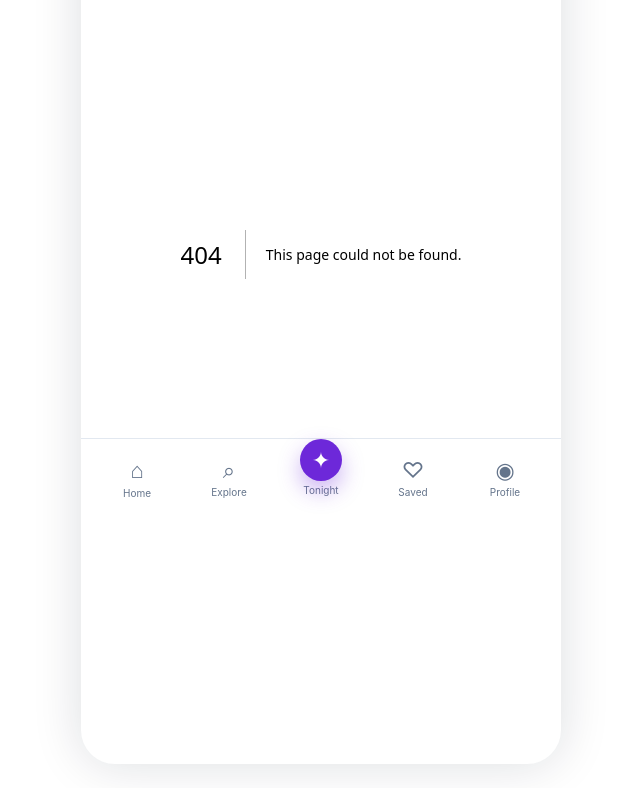
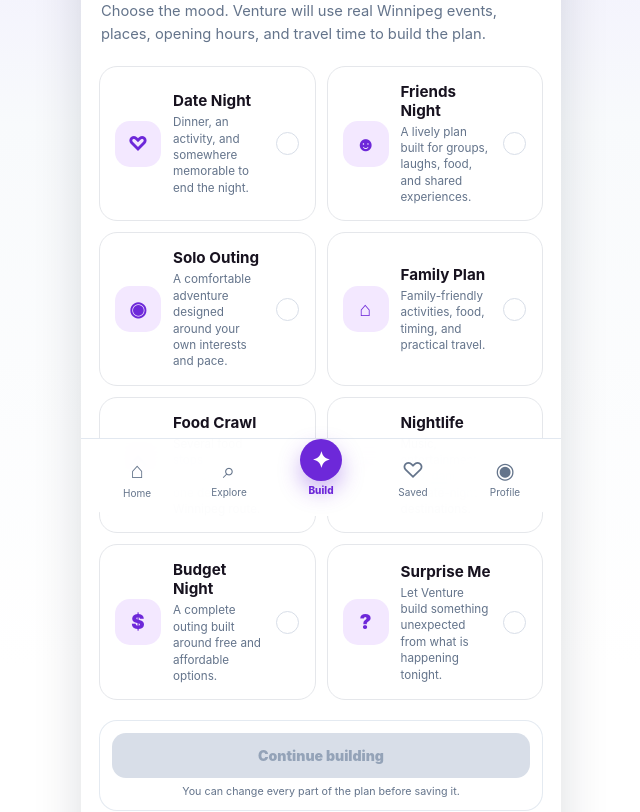
Before and after one commit to Shuwhoop/venture-winnipeg, a Next.js app: page /build-outing in a window 1280 px wide. Before the commit this address had no page. Shown: the part 260-1072 px from the top of the page, without its empty margins (319-959 px from the left). Before the commit the page ends 1048 px from the top, so only its background shows below. Built offline with nearby package versions, Linux system fonts and the light colour scheme.

Commit message:
Add Build an Outing first step

```diff
--- /dev/null
+++ b/app/build-outing/page.tsx
@@ -0,0 +1,248 @@
+"use client";
+
+import {
+  useMemo,
+  useState
+} from "react";
+
+type OutingType = {
+  id: string;
+  icon: string;
+  title: string;
+  description: string;
+};
+
+const outingTypes: OutingType[] = [
+  {
+    id: "date-night",
+    icon: "♡",
+    title: "Date Night",
+    description:
+      "Dinner, an activity, and somewhere memorable to end the night."
+  },
+  {
+    id: "friends-night",
+    icon: "☻",
+    title: "Friends Night",
+    description:
+      "A lively plan built for groups, laughs, food, and shared experiences."
+  },
+  {
+    id: "solo-outing",
+    icon: "◉",
+    title: "Solo Outing",
+    description:
+      "A comfortable adventure designed around your own interests and pace."
+  },
+  {
+    id: "family-plan",
+    icon: "⌂",
+    title: "Family Plan",
+    description:
+      "Family-friendly activities, food, timing, and practical travel."
+  },
+  {
+    id: "food-crawl",
+    icon: "◇",
+    title: "Food Crawl",
+    description:
+      "Several food stops connected into one delicious Winnipeg route."
+  },
+  {
+    id: "nightlife",
+    icon: "✦",
+    title: "Nightlife",
+    description:
+      "Music, entertainment, bars, dancing, and late-night destinations."
+  },
+  {
+    id: "budget-night",
+    icon: "$",
+    title: "Budget Night",
+    description:
+      "A complete outing built around free and affordable options."
+  },
+  {
+    id: "surprise-me",
+    icon: "?",
+    title: "Surprise Me",
+    description:
+      "Let Venture build something unexpected from what is happening tonight."
+  }
+];
+
+export default function BuildOutingPage() {
+  const [
+    selectedType,
+    setSelectedType
+  ] = useState<string | null>(null);
+
+  const [
+    started,
+    setStarted
+  ] = useState(false);
+
+  const selectedOuting =
+    useMemo(
+      () =>
+        outingTypes.find(
+          (outing) =>
+            outing.id === selectedType
+        ) ?? null,
+      [selectedType]
+    );
+
+  function handleSelect(
+    outingId: string
+  ) {
+    setSelectedType(
+      (current) =>
+        current === outingId
+          ? null
+          : outingId
+    );
+
+    setStarted(false);
+  }
+
+  function handleContinue() {
+    if (!selectedOuting) {
+      return;
+    }
+
+    setStarted(true);
+  }
+
+  return (
+    <main className="build-outing-page">
+      <section className="build-outing-hero">
+        <span className="build-outing-eyebrow">
+          VENTURE PLANNER
+        </span>
+
+        <h1>
+          What kind of outing
+          are you feeling?
+        </h1>
+
+        <p>
+          Choose the mood. Venture will
+          use real Winnipeg events,
+          places, opening hours, and
+          travel time to build the plan.
+        </p>
+      </section>
+
+      <section
+        className="outing-type-grid"
+        aria-label="Choose an outing type"
+      >
+        {outingTypes.map(
+          (outing) => {
+            const selected =
+              outing.id ===
+              selectedType;
+
+            return (
+              <button
+                className={`outing-type-card ${
+                  selected
+                    ? "selected"
+                    : ""
+                }`}
+                type="button"
+                key={outing.id}
+                aria-pressed={selected}
+                onClick={() =>
+                  handleSelect(
+                    outing.id
+                  )
+                }
+              >
+                <span
+                  className="outing-type-icon"
+                  aria-hidden="true"
+                >
+                  {outing.icon}
+                </span>
+
+                <span className="outing-type-copy">
+                  <strong>
+                    {outing.title}
+                  </strong>
+
+                  <small>
+                    {outing.description}
+                  </small>
+                </span>
+
+                <span
+                  className="outing-type-check"
+                  aria-hidden="true"
+                >
+                  {selected
+                    ? "✓"
+                    : ""}
+                </span>
+              </button>
+            );
+          }
+        )}
+      </section>
+
+      {selectedOuting ? (
+        <section className="outing-selection-summary">
+          <span>
+            YOUR OUTING
+          </span>
+
+          <strong>
+            {selectedOuting.title}
+          </strong>
+
+          <p>
+            Next, Venture will ask about
+            your interests, budget,
+            timing, neighbourhood, and
+            transportation.
+          </p>
+        </section>
+      ) : null}
+
+      {started &&
+      selectedOuting ? (
+        <section className="outing-next-step">
+          <span aria-hidden="true">
+            ✦
+          </span>
+
+          <div>
+            <strong>
+              {selectedOuting.title} selected
+            </strong>
+
+            <p>
+              The outing setup is ready
+              for the next step.
+            </p>
+          </div>
+        </section>
+      ) : null}
+
+      <div className="build-outing-action">
+        <button
+          type="button"
+          disabled={!selectedOuting}
+          onClick={handleContinue}
+        >
+          Continue building
+        </button>
+
+        <small>
+          You can change every part of
+          the plan before saving it.
+        </small>
+      </div>
+    </main>
+  );
+}
--- a/app/globals.css
+++ b/app/globals.css
@@ -818,4 +818,223 @@ button { cursor: pointer; }
   filter: drop-shadow(
     0 4px 5px rgba(76, 29, 149, 0.35)
   );
+}/* Build an Outing */
+
+.build-outing-page {
+  padding-bottom: 130px;
 }
+
+.build-outing-hero {
+  padding: 12px 2px 20px;
+}
+
+.build-outing-eyebrow {
+  display: inline-block;
+  margin-bottom: 7px;
+  color: #7c3aed;
+  font-size: 0.7rem;
+  font-weight: 900;
+  letter-spacing: 0.12em;
+}
+
+.build-outing-hero h1 {
+  max-width: 420px;
+  margin: 0;
+  color: #17121f;
+  font-size: clamp(2rem, 8vw, 3rem);
+  line-height: 0.98;
+  letter-spacing: -0.05em;
+}
+
+.build-outing-hero p {
+  max-width: 520px;
+  margin: 14px 0 0;
+  color: #64748b;
+  font-size: 0.92rem;
+  line-height: 1.55;
+}
+
+.outing-type-grid {
+  display: grid;
+  grid-template-columns: 1fr;
+  gap: 11px;
+}
+
+.outing-type-card {
+  display: grid;
+  grid-template-columns: 46px 1fr 24px;
+  align-items: center;
+  gap: 12px;
+  width: 100%;
+  padding: 15px;
+  border: 1px solid #e5e7eb;
+  border-radius: 18px;
+  background: #ffffff;
+  text-align: left;
+  cursor: pointer;
+  transition:
+    border-color 160ms ease,
+    box-shadow 160ms ease,
+    transform 160ms ease,
+    background 160ms ease;
+}
+
+.outing-type-card:hover {
+  transform: translateY(-1px);
+  border-color: #c4b5fd;
+}
+
+.outing-type-card.selected {
+  border-color: #7c3aed;
+  background: #faf7ff;
+  box-shadow:
+    0 0 0 3px rgba(124, 58, 237, 0.12);
+}
+
+.outing-type-icon {
+  display: grid;
+  place-items: center;
+  width: 46px;
+  height: 46px;
+  border-radius: 15px;
+  background: #f3e8ff;
+  color: #6d28d9;
+  font-size: 1.25rem;
+  font-weight: 900;
+}
+
+.outing-type-copy {
+  display: flex;
+  flex-direction: column;
+  gap: 4px;
+}
+
+.outing-type-copy strong {
+  color: #17121f;
+  font-size: 0.95rem;
+}
+
+.outing-type-copy small {
+  color: #64748b;
+  font-size: 0.73rem;
+  line-height: 1.4;
+}
+
+.outing-type-check {
+  display: grid;
+  place-items: center;
+  width: 23px;
+  height: 23px;
+  border-radius: 999px;
+  color: #ffffff;
+  background: #7c3aed;
+  font-size: 0.75rem;
+  font-weight: 900;
+}
+
+.outing-type-card:not(.selected)
+  .outing-type-check {
+  border: 1px solid #d8dee8;
+  background: transparent;
+}
+
+.outing-selection-summary {
+  margin-top: 20px;
+  padding: 17px;
+  border: 1px solid #ddd6fe;
+  border-radius: 18px;
+  background: #faf7ff;
+}
+
+.outing-selection-summary span {
+  display: block;
+  margin-bottom: 5px;
+  color: #7c3aed;
+  font-size: 0.65rem;
+  font-weight: 900;
+  letter-spacing: 0.1em;
+}
+
+.outing-selection-summary strong {
+  color: #26153f;
+  font-size: 1.05rem;
+}
+
+.outing-selection-summary p {
+  margin: 6px 0 0;
+  color: #64748b;
+  font-size: 0.78rem;
+  line-height: 1.5;
+}
+
+.outing-next-step {
+  display: flex;
+  gap: 12px;
+  margin-top: 12px;
+  padding: 15px;
+  border-radius: 18px;
+  background: #17121f;
+  color: #ffffff;
+}
+
+.outing-next-step > span {
+  color: #c4b5fd;
+  font-size: 1.2rem;
+}
+
+.outing-next-step strong {
+  display: block;
+  font-size: 0.88rem;
+}
+
+.outing-next-step p {
+  margin: 3px 0 0;
+  color: #cbd5e1;
+  font-size: 0.73rem;
+}
+
+.build-outing-action {
+  position: sticky;
+  bottom: 78px;
+  z-index: 5;
+  display: flex;
+  flex-direction: column;
+  gap: 7px;
+  margin-top: 20px;
+  padding: 12px;
+  border: 1px solid rgba(226, 232, 240, 0.9);
+  border-radius: 18px;
+  background: rgba(255, 255, 255, 0.94);
+  backdrop-filter: blur(12px);
+}
+
+.build-outing-action button {
+  width: 100%;
+  padding: 14px 18px;
+  border: 0;
+  border-radius: 14px;
+  background: #7c3aed;
+  color: #ffffff;
+  font-size: 0.88rem;
+  font-weight: 900;
+  cursor: pointer;
+}
+
+.build-outing-action button:disabled {
+  background: #d8dee8;
+  color: #94a3b8;
+  cursor: not-allowed;
+}
+
+.build-outing-action small {
+  color: #64748b;
+  font-size: 0.67rem;
+  text-align: center;
+}
+
+@media (min-width: 720px) {
+  .outing-type-grid {
+    grid-template-columns:
+      repeat(2, minmax(0, 1fr));
+  }
+}
--- a/components/bottom-nav.tsx
+++ b/components/bottom-nav.tsx
@@ -17,28 +17,28 @@ const items = [
   {
     href: "/",
     label: "Home",
-    icon: "⌂"
+    icon: "\u2302"
   },
   {
     href: "/explore",
     label: "Explore",
-    icon: "⌕"
+    icon: "\u2315"
   },
   {
-    href: "/tonight",
-    label: "Tonight",
-    icon: "✦",
+    href: "/build-outing",
+    label: "Build",
+    icon: "\u2726",
     special: true
   },
   {
     href: "/saved",
     label: "Saved",
-    icon: "♡"
+    icon: "\u2661"
   },
   {
     href: "/profile",
     label: "Profile",
-    icon: "◉"
+    icon: "\u25C9"
   }
 ];
 
```
